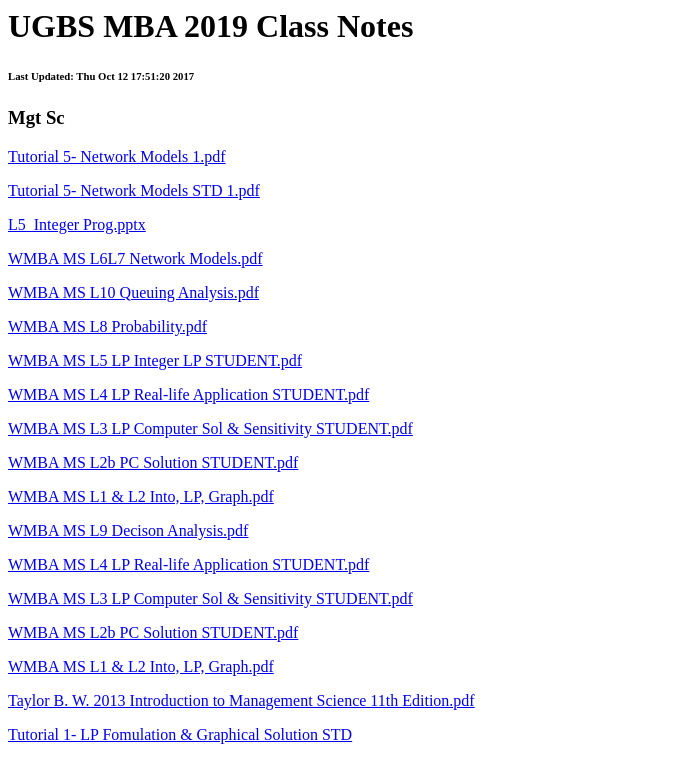
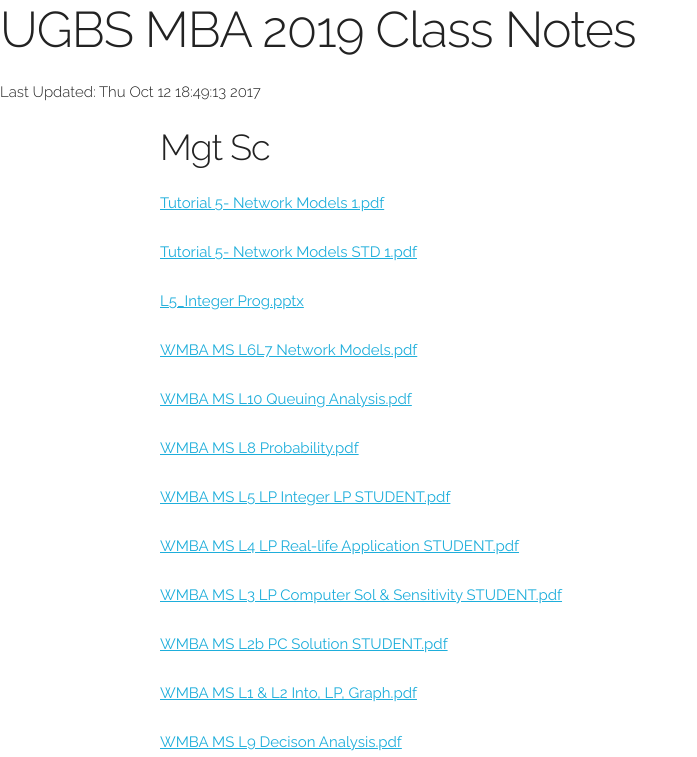
Before and after one commit to ugbsmba/ugbsmba2019.github.io, a plain HTML site: page index.html in a window 1280 px wide. Shown: the top 757 px of the page, without its empty margins (0-697 px from the left). Drawn offline with Linux system fonts and the light colour scheme.

Commit message:
Update index.html

```diff
--- a/index.html
+++ b/index.html
@@ -1,11 +1,40 @@
-<!doctype html5>
-<html>
+<!DOCTYPE html>
+<html lang="en">
 <head>
-<title>UGBS MBA 2019</title>
-</head>
-<body>
+
+  <!-- Basic Page Needs
+  –––––––––––––––––––––––––––––––––––––––––––––––––– -->
+  <meta charset="utf-8">
+  <title>UGBS MBA 2019</title>
+  <meta name="description" content="ddl files for ugbs 2019 mba class notes">
+  <meta name="author" content="ugbsmba2019">
+
+  <!-- Mobile Specific Metas
+  –––––––––––––––––––––––––––––––––––––––––––––––––– -->
+  <meta name="viewport" content="width=device-width, initial-scale=1">
+
+  <!-- FONT
+  –––––––––––––––––––––––––––––––––––––––––––––––––– -->
+  <link href="//fonts.googleapis.com/css?family=Raleway:400,300,600" rel="stylesheet" type="text/css">
+
+  <!-- CSS
+  –––––––––––––––––––––––––––––––––––––––––––––––––– -->
+  <link rel="stylesheet" href="css/normalize.css">
+  <link rel="stylesheet" href="css/skeleton.css">
+
+  <!-- Favicon
+  –––––––––––––––––––––––––––––––––––––––––––––––––– -->
+  <link rel="icon" type="image/png" href="images/favicon.png">
+
+</head><body>
 <h1>UGBS MBA 2019 Class Notes</h1>
-<h6>Last Updated: Thu Oct 12 17:51:20 2017</h6>
+<h6>Last Updated: Thu Oct 12 18:49:13 2017</h6>
+
+  <!-- Primary Page Layout
+  –––––––––––––––––––––––––––––––––––––––––––––––––– -->
+  <div class="container">
+    <div class="row">
+      <div class="one-half column">
 <h3>Mgt Sc</h3>
 <p><a href="https://drive.google.com/uc?id=0B3dFiIvg8rbBYVFVYlJRSnhWdVRyREp5ajdWeVBrckpzSTdz&export=download">Tutorial 5- Network Models 1.pdf </a></p>
 <p><a href="https://drive.google.com/uc?id=0B3dFiIvg8rbBaE1kUWV4REZTYkFQcHg0YUU1V1hzcU1qVlB3&export=download">Tutorial 5- Network Models STD  1.pdf </a></p>
@@ -72,4 +101,6 @@
 <p><a href="https://drive.google.com/uc?id=0B3dFiIvg8rbBazh2QlFlT0RyR0k&export=download">OBM-Introduction.ppt </a></p>
 <p><a href="https://drive.google.com/uc?id=0B3dFiIvg8rbBN2VJZm9qSWQwcTg&export=download">OBM-Power & Politics.ppt </a></p>
 <p><a href="https://drive.google.com/uc?id=0B3dFiIvg8rbBczdROGoxTzJJM2c&export=download">OBM-CLIMATE NEW.ppt </a></p>
+</div></div>
+</div><p><a href="mailto://ugbsmba2019@gmail.com">Send me a mail</a></p>
 </html>
```
